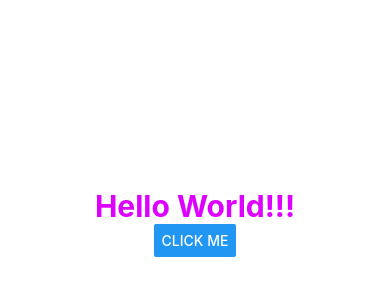
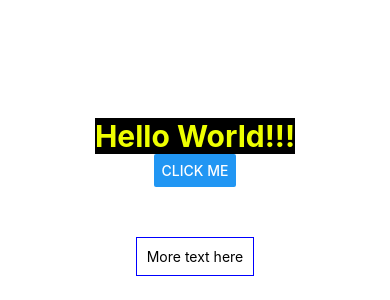
Before and after one commit to andyfoster/react-native-course, a React Native app: screen / in a window 390 px wide. Shown: the part 200-500 px from the top of the page. Built offline with nearby package versions, Linux system fonts and the light colour scheme.

Commit message:
Add styling to Text element

```diff
--- a/App.js
+++ b/App.js
@@ -1,3 +1,6 @@
+/* eslint-disable react/jsx-filename-extension */
+/* eslint-disable no-use-before-define */
+/* eslint-disable react/react-in-jsx-scope */
 import { Button, StyleSheet, Text, View } from 'react-native';
 
 export default function App() {
@@ -5,6 +8,7 @@ export default function App() {
     <View style={styles.container}>
       <Text style={styles.header}>Hello World!!!</Text>
       <Button title="click me" />
+      <Text style={styles.paragraphText}>More text here</Text>
     </View>
   );
 }
@@ -19,6 +23,13 @@ const styles = StyleSheet.create({
   header: {
     fontSize: 30,
     fontWeight: 'bold',
-    color: '#dd00ff',
+    color: '#eeff00',
+    backgroundColor: 'black',
+  },
+  paragraphText: {
+    padding: 10,
+    margin: 50,
+    borderWidth: 1,
+    borderColor: 'blue',
   },
 });
```
